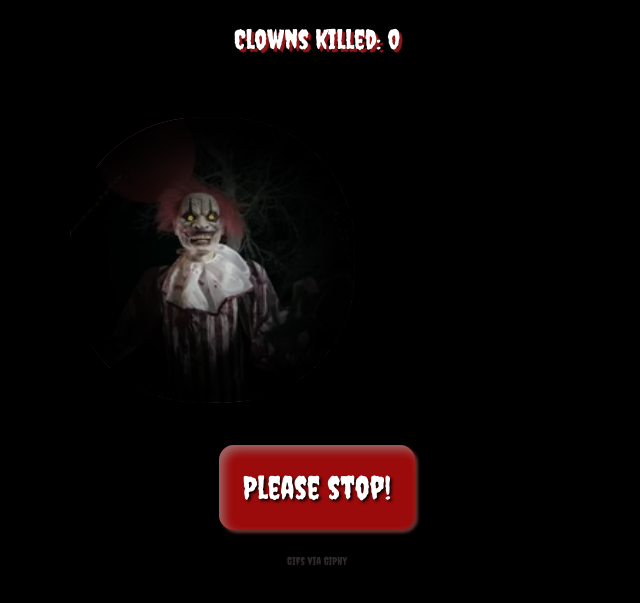
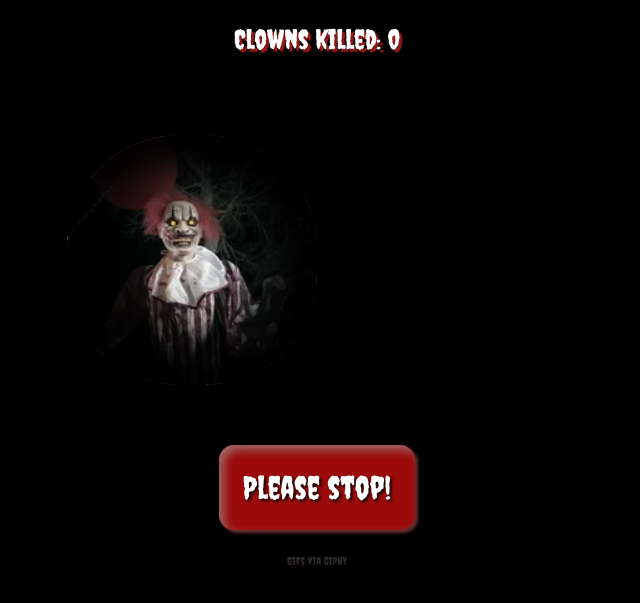
Before and after one commit to pinjaalanne/speedgame, a plain HTML site: page index.html in a window 1280 px wide. Both pictures are taken after a click on the button "Let's play!". Shown: the part 175-778 px from the top of the page, without its empty margins (323-963 px from the left). Drawn offline with nearby package versions, Linux system fonts and the light colour scheme.

Commit message:
updated styling

```diff
--- a/style.css
+++ b/style.css
@@ -70,7 +70,7 @@ img.visible {
     height: 50px;
     width: 50px;
     border-radius: 45%;
-    margin: 150px 80px 150px;
+    margin: 150px 100px 150px;
     pointer-events: none;
     cursor: url(knife_100x100.png), pointer;
 }
@@ -78,8 +78,8 @@ img.visible {
 .clowncircle.number {
     background-image: url(close.webp);
     background-size: cover;
-    box-shadow: inset 0px 0px 13px 13px rgb(0, 0, 0);
-    transform: scale(5.7);
+    box-shadow: inset 0px 0px 10px 10px rgb(0, 0, 0);
+    transform: scale(5);
     transition: all 0.2s;
 }
 
```
